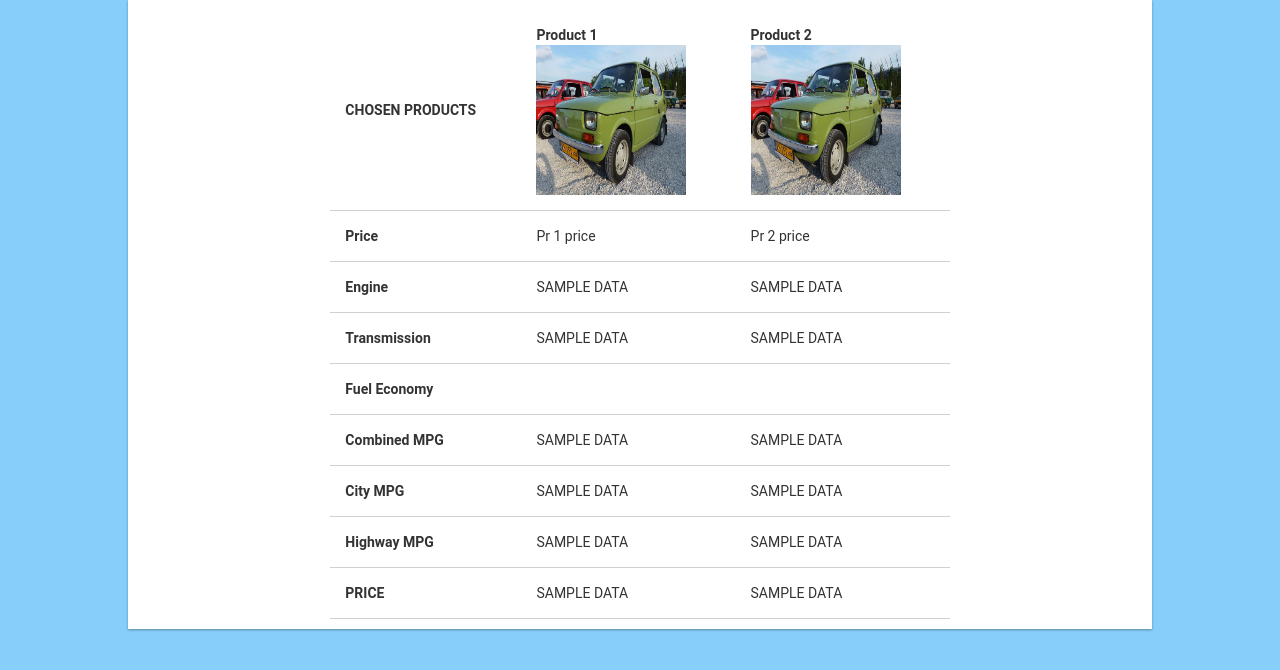
After one commit to bujak/inspire, a Flask app: page /piggy/mylist in a window 1280 px wide. The commit adds this page. Shown: the top 670 px of the page. Run offline with Flask 2, Linux system fonts and the light colour scheme; data comes from the database, SQL or seed files in the repository; some libraries are stand-ins or nearby versions.

Commit message:
Add send mail and user list of chosen products

```diff
--- a/main.py
+++ b/main.py
@@ -1,7 +1,7 @@
 from model.user import User
 from model.beacon import Beacon
 import os
-
+from send_mail import send_mail
 
 from flask import Flask, render_template, request, session
 
@@ -27,6 +27,14 @@ def start():
     return
 
 
+@app.route('/<string:email>/mylist')
+def mylist(email):
+    picks = User.get_picks_by_email(email)
+    for pick in picks:
+        print(pick[0])
+    return render_template("mylist.html", picks=picks)
+
+
 @app.route('/receive', methods=["POST"])
 def receive():
     pick = request.get_json()
@@ -34,5 +42,11 @@ def receive():
     return render_template("index.html")
 
 
+@app.route('/<string:email>/send')
+def send(email):
+    send_mail(email)
+    return "Email send"
+
+
 if __name__ == "__main__":
     app.run(debug=True)
--- a/model/user.py
+++ b/model/user.py
@@ -14,7 +14,11 @@ class User:
             user_id = sql.query(query, params)
         return user_id[0][0]
 
-
+    @staticmethod
+    def get_picks_by_email(email):
+        query = """SELECT picks.id, picks.email, picks.amount, beacons.product FROM picks  JOIN beacons on picks.uid = beacons.uid WHERE email = ? ORDER BY picks.amount DESC """
+        value = [email]
+        return sql.query(query, value)
 
 
 
--- /dev/null
+++ b/static/css/table.css
@@ -0,0 +1,59 @@
+.main_container {
+    font-family: 'Roboto', sans-serif;
+
+    height: auto;
+    width: 80%;
+    background: #fff;
+    padding: 10px;
+    box-shadow: 0 1px 3px rgba(0, 0, 0, 0.12), 0 1px 2px rgba(0, 0, 0, 0.24);
+    position: fixed;
+    left: 50%;
+    transform: translate(-50%, 0);
+}
+
+.main_container caption {
+    font-size: 200%;
+    letter-spacing: 3px;
+    text-align: left;
+
+}
+
+.main_container #add_button {
+    display: inline-block;
+    float: right;
+    padding: 1%;
+
+}
+
+.main_container table {
+
+    border: none;
+    border-collapse: collapse;
+    border-spacing: 10px 10px;
+    width: 100%;
+
+}
+
+.main_container thead{
+    align-content: center;
+}
+.main_container thead, tr {
+
+    border-bottom: 1px solid #d0d0d0;
+}
+
+.main_container td, .main_container th {
+    padding: 15px 15px;
+    text-align: left;
+    vertical-align: middle;
+
+}
+
+.main_container table tbody tr:hover {
+    background-color: #f0f0f0;
+}
+
+/*.main_container td:last-child {*/
+    /*text-align: right;*/
+    /*word-spacing: 1em;*/
+/*}*/
--- a/templates/layout.html
+++ b/templates/layout.html
@@ -3,8 +3,14 @@
 <head>
     <meta charset="UTF-8">
     <title>Title</title>
+    <link rel="stylesheet" href="https://maxcdn.bootstrapcdn.com/bootstrap/3.3.7/css/bootstrap.min.css" integrity="sha384-BVYiiSIFeK1dGmJRAkycuHAHRg32OmUcww7on3RYdg4Va+PmSTsz/K68vbdEjh4u" crossorigin="anonymous">
+        <script src="https://ajax.googleapis.com/ajax/libs/jquery/3.1.1/jquery.min.js"></script>
+    <script src="https://maxcdn.bootstrapcdn.com/bootstrap/3.3.7/js/bootstrap.min.js"></script>
 </head>
-<body>
+<body style="background: lightskyblue">
+
+    {% block content %}
+    {% endblock %}
 
 </body>
 </html>
--- /dev/null
+++ b/templates/mylist.html
@@ -0,0 +1,127 @@
+{% extends "layout.html" %}
+{% block head %}
+
+{% endblock %}
+
+{% block content %}
+    <link rel="stylesheet" href="/static/css/table.css"/>
+            <div class="main_container">
+
+    <div class="col-sm-12">
+        <div class="col-sm-2"></div>
+        <div class="col-sm-8 hidden-xs">
+
+
+{#            <div id="myCarousel" class="carousel slide" data-ride="carousel">#}
+{#                <!-- Indicators -->#}
+{#                <ol class="carousel-indicators">#}
+{#                    <li data-target="#myCarousel" data-slide-to="0" class="active"></li>#}
+{#                    <li data-target="#myCarousel" data-slide-to="1"></li>#}
+{#                    <li data-target="#myCarousel" data-slide-to="2"></li>#}
+{#                </ol>#}
+{##}
+{##}
+{#                <!-- Wrapper for slides -->#}
+{#                <div class="carousel-inner" role="listbox">#}
+{#                    <div class="item active">#}
+{#                        <img src="/static/img/{{ picks[0][3] }}.jpg" alt="Slide 1">#}
+{#                        <div class="carousel-caption">#}
+{#                            <h3>{{ picks[0][3] }}</h3>#}
+{#                            <p>Visited {{ picks[0][2] }} times.</p>#}
+{#                        </div>#}
+{#                    </div>#}
+{##}
+{#                    <div class="item">#}
+{#                        <img src="/static/img/{{ picks[1][3] }}.jpg" alt="Slide 2">#}
+{#                        <div class="carousel-caption">#}
+{#                            <h3>{{ picks[1][3] }}</h3>#}
+{#                            <p>Visited {{ picks[1][2] }} times.</p>#}
+{#                        </div>#}
+{#                    </div>#}
+{##}
+{#                    <div class="item">#}
+{#                        <img src="/static/img/{{ picks[2][3] }}.jpg" alt="Slide 3">#}
+{#                        <div class="carousel-caption">#}
+{#                            <h3>{{ picks[2][3] }}</h3>#}
+{#                            <p>Visited {{ picks[2][2] }} times.</p>#}
+{#                        </div>#}
+{#                    </div>#}
+{##}
+{#                    <!-- Left and right controls -->#}
+{#                    <a class="left carousel-control" href="#myCarousel" role="button" data-slide="prev">#}
+{#                        <span class="glyphicon glyphicon-chevron-left" aria-hidden="true"></span>#}
+{#                        <span class="sr-only">Previous</span>#}
+{#                    </a>#}
+{#                    <a class="right carousel-control" href="#myCarousel" role="button" data-slide="next">#}
+{#                        <span class="glyphicon glyphicon-chevron-right" aria-hidden="true"></span>#}
+{#                        <span class="sr-only">Next</span>#}
+{#                    </a>#}
+{#                </div>#}
+{#            </div>#}
+
+                <table style="background: white">
+                    <thead>
+                    <tr>
+                        <th class="">CHOSEN PRODUCTS</th>
+                        <th class="">Product 1<br><img src="/static/img/{{ picks[1][3] }}.jpg" alt="some_text"
+                                                       style="width: 150px;height: 150px;"></th>
+                        <th class="">Product 2<br><img src="/static/img/{{ picks[1][3] }}.jpg" alt="some_text"
+                                                       style="width: 150px;height: 150px;"></th>
+                    </tr>
+                    </thead>
+                    <tbody>
+
+                    <tr>
+                        <th scope="row">Price</th>
+                        <td>Pr 1 price</td>
+                        <td>Pr 2 price</td>
+                    </tr>
+
+                    <tr>
+                        <th scope="row">Engine</th>
+                        <td>SAMPLE DATA</td>
+                        <td>SAMPLE DATA</td>
+                    </tr>
+                    <tr>
+                        <th scope="row">Transmission</th>
+                        <td>SAMPLE DATA</td>
+                        <td>SAMPLE DATA</td>
+                    </tr>
+                    <tr>
+                        <th scope="row">Fuel Economy</th>
+                        <th></th>
+                        <th></th>
+                    </tr>
+
+                    <tr>
+                        <th scope="row">Combined MPG</th>
+                        <td>SAMPLE DATA</td>
+                        <td>SAMPLE DATA</td>
+                    </tr>
+                    <tr>
+                        <th scope="row">City MPG</th>
+                        <td>SAMPLE DATA</td>
+                        <td>SAMPLE DATA</td>
+                    </tr>
+
+                    <tr>
+                        <th scope="row">Highway MPG</th>
+                        <td>SAMPLE DATA</td>
+                        <td>SAMPLE DATA</td>
+                    </tr>
+
+
+                    <tr>
+                        <th scope="row">PRICE</th>
+                        <td>SAMPLE DATA</td>
+                        <td>SAMPLE DATA</td>
+                    </tr>
+
+                    </tbody>
+                </table>
+
+
+            </div>
+        </div>
+    </div>
+{% endblock %}
```
Also changed, not shown: send_mail.py (added, +60 -0 lines), static/img/Audi.jpg (added), static/img/Ferrari.jpg (added), static/img/Fiat126p.jpg (added).
